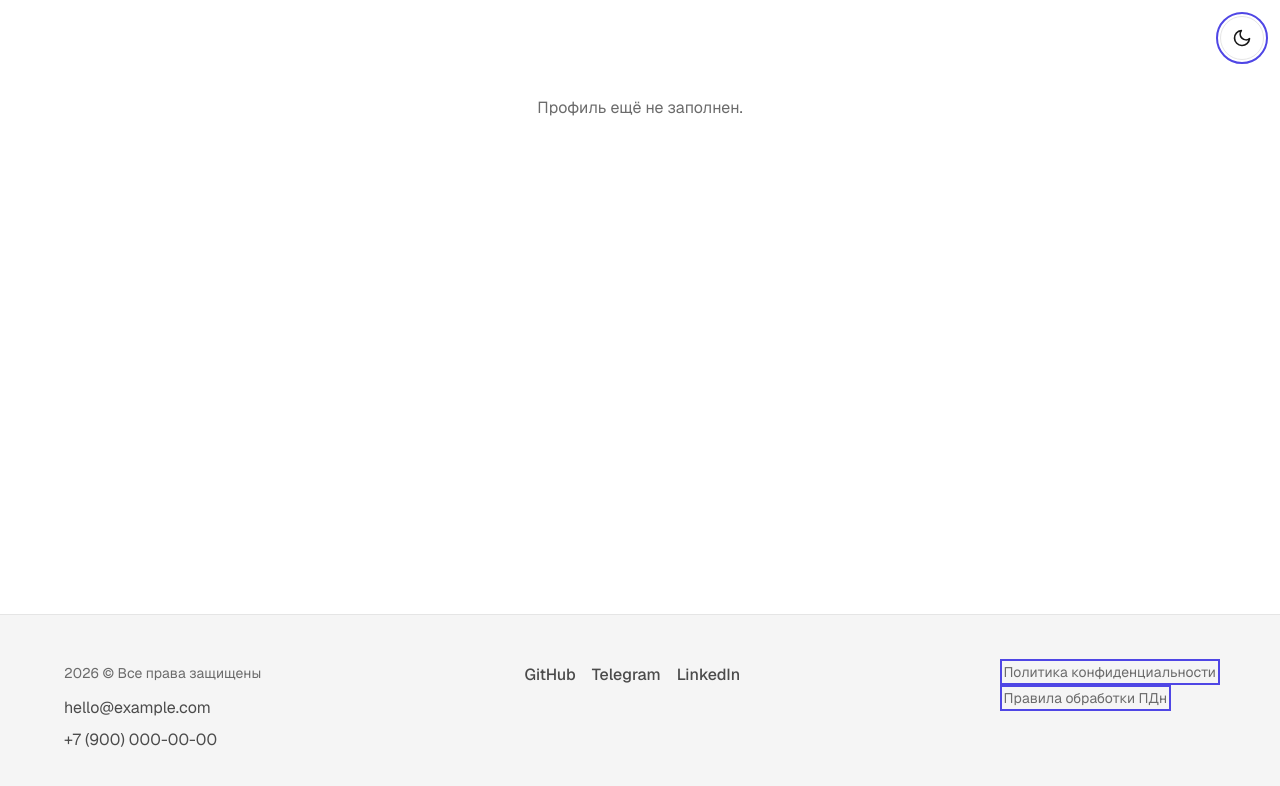
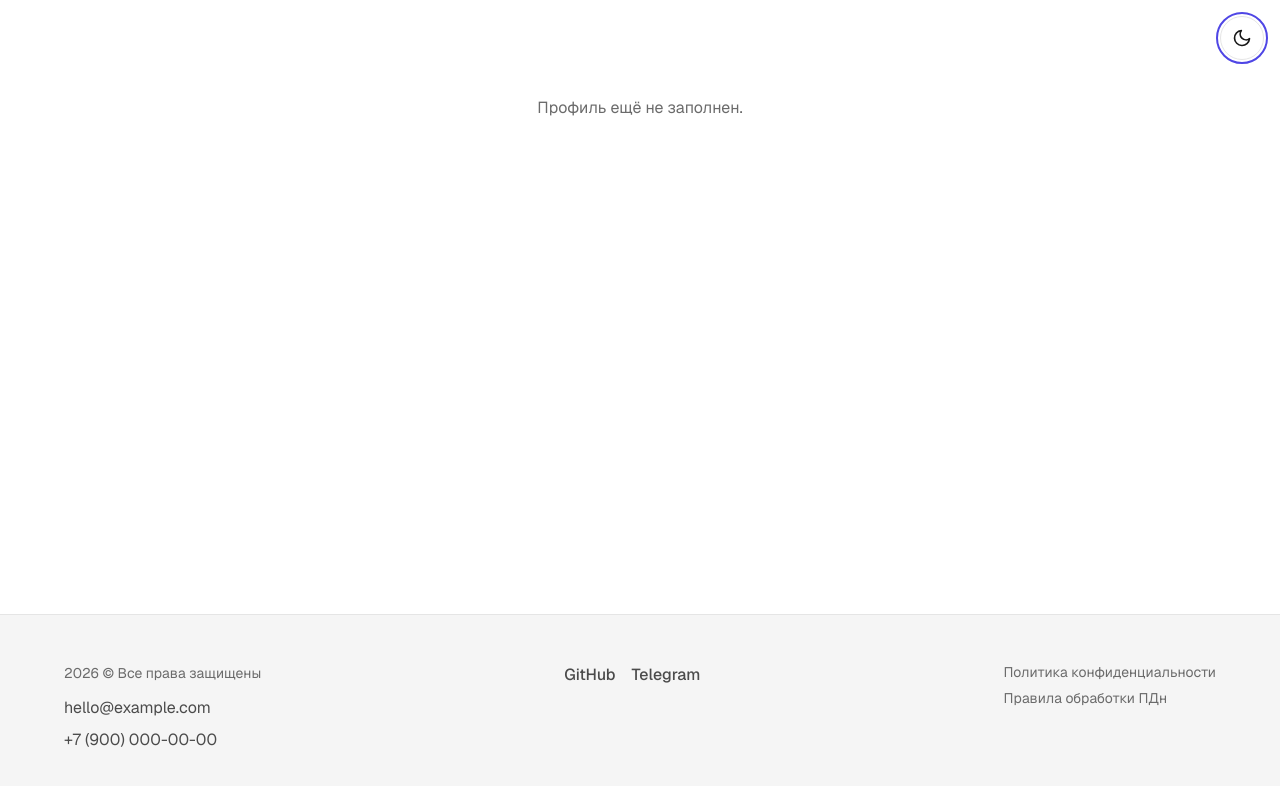
Before and after one commit to antonababkov/my-portfolio, a Next.js app: page / in a window 1280 px wide. Shown: the top 786 px of the page. Built offline with nearby package versions, Linux system fonts and the light colour scheme; no server answers; the database is empty.

Commit message:
CI: дополнить readme.md, раздел локальный запуск

```diff
--- a/next.config.ts
+++ b/next.config.ts
@@ -1,11 +1,15 @@
 import type { NextConfig } from "next";
+
+const isDev = process.env.NODE_ENV !== "production";
 
 const csp = [
   "default-src 'self'",
   // next/font инлайнит стили шрифтов через <style>
   "style-src 'self' 'unsafe-inline'",
   // theme-init (inline) и JSON-LD инлайнятся напрямую в HTML
-  "script-src 'self' 'unsafe-inline'",
+  // unsafe-eval нужен React в dev-режиме (hot-reload, стек-трейсы)
+  `script-src 'self' 'unsafe-inline'${isDev ? " 'unsafe-eval'" : ""}`,
+
   "img-src 'self' data: blob:",
   "font-src 'self'",
   "connect-src 'self'",
--- a/src/components/footer/Footer.module.scss
+++ b/src/components/footer/Footer.module.scss
@@ -87,7 +87,7 @@
   cursor: pointer;
   text-align: left;
   @include m.theme-transition(color);
-  @include m.focus-ring;
+  /* @include m.focus-ring; */
 
   &:hover {
     color: var(--color-accent);
--- a/src/lib/constants.ts
+++ b/src/lib/constants.ts
@@ -10,7 +10,6 @@ export const CONTACTS = {
 export const SOCIALS = [
   { id: "github", label: "GitHub", href: "https://github.com" },
   { id: "telegram", label: "Telegram", href: "https://t.me" },
-  { id: "linkedin", label: "LinkedIn", href: "https://linkedin.com" },
 ] as const;
 
 // Тексты политик для модальных окон в футере.
```
Also changed, not shown: 2 other files (tests, documents, lock files or other folders).
